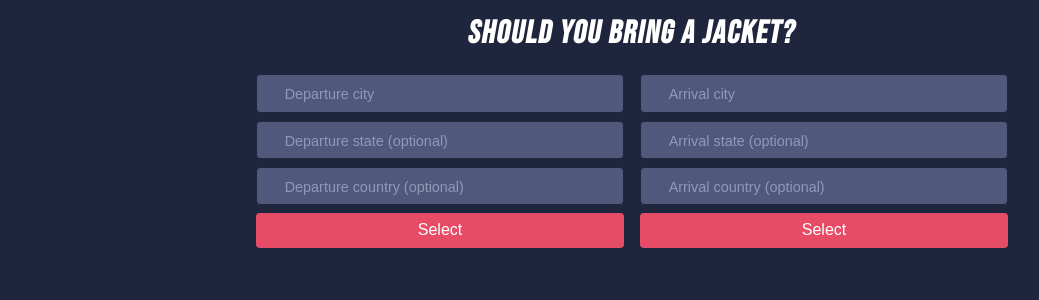
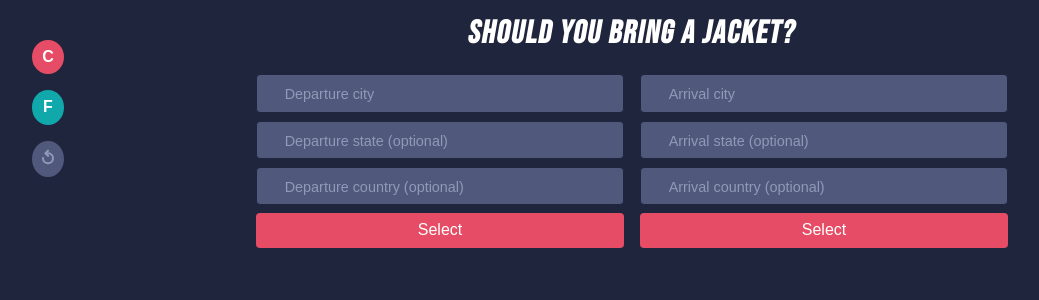
Before and after one commit to arnest00/weather-app, a React (Create React App) app: page / in a window 1280 px wide. Shown: the top 300 px of the page, without its empty margins (8-1047 px from the left). Built offline with nearby package versions, Linux system fonts and the light colour scheme.

Commit message:
Add ForecastButton component to handle unit of measurement switching and state clearing, render ForecastResult component depending on current unit

```diff
--- a/src/App.css
+++ b/src/App.css
@@ -3,9 +3,10 @@
   --bg-color: #1f253d;
   --primary-color: #394264;
   --primary-color-light: #50597b;
+  --primary-color-lighter: #9099b7;
   --secondary-color: #e64c65;
   --highlight-color: #11a8ab;
-  --feedback-color: #f2c57c;
+  --warning-color: #f2c57c;
 }
 
 * {
@@ -26,8 +27,39 @@ h1 {
 }
 
 ::placeholder {
-  color: #9099b7;
+  color: var(--primary-color-lighter);
   font-size: 0.9rem;
+}
+
+.button {
+  margin: 0.5rem;
+  padding: 0.5rem;
+  border: none;
+  border-radius: 50%;
+  font-size: 1rem;
+  transition: 250ms;
+}
+
+.option-button {
+  background-color: var(--secondary-color);
+  color: var(--font-color);
+  font-weight: 700;
+}
+
+.clear-button {
+  --ionicon-stroke-width: 64px;
+  transform: scale(-1,1);
+  background-color: var(--primary-color-light);
+  color: var(--primary-color-lighter);
+}
+
+.clear-button:hover {
+  background-color: var(--secondary-color);
+  color: var(--font-color);
+}
+
+.selected {
+  background-color: var(--highlight-color);
 }
 
 .form-container {
@@ -73,31 +105,6 @@ h1 {
 .visibility-hidden {
   visibility: hidden;
   opacity: 0;
-}
-
-.dropdown-container {
-  max-height: 9rem;
-  width: 37%;
-  overflow-y: scroll;
-  border-radius: 0.25rem;
-  background-color: var(--bg-color);
-  position: absolute;
-}
-
-.dropdown-container::-webkit-scrollbar {
-  width: 0;
-  height: 0;
-}
-
-.dropdown-item {
-  padding: 0.25rem;
-  cursor: pointer;
-  display: block;
-}
-
-.dropdown-item:hover {
-  background-color: var(--primary-color-light);
-  text-decoration: none;
 }
 
 .result {
@@ -158,6 +165,14 @@ h1 {
   transform: skewX(-10deg);
 }
 
+#options-container {
+  position: fixed;
+  top: 2rem;
+  left: 2rem;
+  display: flex;
+  flex-direction: column;
+}
+
 #forms-container {
   display: flex;
   justify-content: space-around;
@@ -178,5 +193,5 @@ h1 {
 
 #feedback {
   line-height: 1.5rem;
-  color: var(--feedback-color);
+  color: var(--warning-color);
 }
--- a/src/components/Forecast.jsx
+++ b/src/components/Forecast.jsx
@@ -2,6 +2,7 @@ import React, { useState, useEffect } from 'react';
 import ForecastForm from './ForecastForm';
 import ForecastResult from './ForecastResult';
 import ForecastFeedback from './ForecastFeedback';
+import ForecastButton from './ForecastButton';
 // import useDebounce from './useDebounce';
 import { getForecast } from '../utils/getForecast';
 // import { getForecastTest } from '../utils/getForecastTest';
@@ -13,6 +14,7 @@ function Forecast(props) {
   const [ departureForecast, setDepartureForecast ] = useState({});
   const [ arrivalForecast, setArrivalForecast ] = useState({});
   const [ feedback, setFeedback ] = useState('');
+  const [ unit, setUnit ] = useState('imperial');
 
   useEffect(() => {
     if (Object.keys(departureForecast).length !== 0 && Object.keys(arrivalForecast).length !== 0) {
@@ -23,6 +25,22 @@ function Forecast(props) {
     };
   }, [ departureForecast, arrivalForecast ]);
 
+  function handleOption(unit) {
+    setDepartureForecast({});
+    setArrivalForecast({});
+    setFeedback('');
+
+    setUnit(unit);
+  };
+
+  function handleClear() {
+    setDepartureCity('');
+    setArrivalCity('');
+    setDepartureForecast({});
+    setArrivalForecast({});
+    setFeedback('');
+  };
+
   function handleChange(e, citySetter) {
     const newDestination = [];
     for (let i = 0; i < 3; i++) {
@@ -30,33 +48,53 @@ function Forecast(props) {
       if (str.length > 0) newDestination.push(str.trim());
     };
     citySetter(newDestination.join(','));
-  }
+  };
 
-  function handleSubmit(e, currentCity, forecastSetter) {
+  function handleSubmit(e, currentCity, unit, forecastSetter) {
     e.preventDefault();
 
-    getForecast(currentCity, forecastSetter);
-    // getForecastTest(currentCity, forecastSetter);
+    getForecast(currentCity, unit, forecastSetter);
+    // getForecastTest(currentCity, unit, forecastSetter);
   };
 
   return (
     <React.Fragment>
+      <div id="options-container">
+        <ForecastButton
+          content='C'
+          className='option-button'
+          onClick={e => handleOption('metric')}
+          selected={unit === 'metric' ? 'selected' : ''}
+        />
+        <ForecastButton
+          content='F'
+          className='option-button'
+          onClick={e => handleOption('imperial')}
+          selected={unit === 'imperial' ? 'selected' : ''}
+        />
+        <ForecastButton
+          content={<ion-icon name='refresh-sharp'></ion-icon>}
+          className='clear-button'
+          onClick={handleClear}
+        />
+      </div>
+
       <div id='forms-container'>
         <ForecastForm
           name='departure'
-          onSubmit={e => handleSubmit(e, departureCity, setDepartureForecast)}
+          onSubmit={e => handleSubmit(e, departureCity, unit, setDepartureForecast)}
           onChange={e => handleChange(e, setDepartureCity)}
         />
         <ForecastForm
           name='arrival'
-          onSubmit={e => handleSubmit(e, arrivalCity, setArrivalForecast)}
+          onSubmit={e => handleSubmit(e, arrivalCity, unit, setArrivalForecast)}
           onChange={e => handleChange(e, setArrivalCity)}
         />
       </div>
 
       <div id='results-container'>
-        <ForecastResult forecast={departureForecast} />
-        <ForecastResult forecast={arrivalForecast} />
+        <ForecastResult forecast={departureForecast} unit={unit} />
+        <ForecastResult forecast={arrivalForecast} unit={unit} />
       </div>
 
       <ForecastFeedback feedback={feedback} />
--- /dev/null
+++ b/src/components/ForecastButton.jsx
@@ -0,0 +1,11 @@
+import React from 'react';
+
+function ForecastButton({ content, className, onClick, selected = '' }) {
+  let classes = `button ${className} ${selected}`;
+
+  return (
+      <button className={classes} onClick={onClick}>{content}</button>
+  );
+};
+
+export default ForecastButton;
--- a/src/components/ForecastResult.jsx
+++ b/src/components/ForecastResult.jsx
@@ -1,6 +1,6 @@
 import React from 'react';
 
-function ForecastResult({ forecast }) {
+function ForecastResult({ forecast, unit }) {
   let classes = 'result visibility-hidden';
   if (Object.keys(forecast).length !== 0) {
     classes = 'result';
@@ -14,14 +14,14 @@ function ForecastResult({ forecast }) {
       <span className='result-temp'>
         <span className='result-temp-num'>{forecast.temp}</span>
         <span className='result-temp-sym'>&deg;</span>
-        <span className='result-temp-scale'>{'F'}</span>
+        <span className='result-temp-scale'>{unit === 'imperial' ? 'F' : 'C'}</span>
       </span>
 
       <span className='result-icon-container'>{forecast.icon ? <ion-icon name={forecast.icon}></ion-icon> : ''}</span>
       <span className='result-desc'>{forecast.desc}</span>
 
       <span className='result-humidity'>Humidity: {forecast.humidity}%</span>
-      <span className='result-wind-spd'>Wind: {forecast.windSpeed}{'mph'}</span>
+      <span className='result-wind-spd'>Wind: {forecast.windSpeed}{unit === 'imperial' ? 'mph' : 'mps'}</span>
     </div>
   );
 };
--- a/src/utils/getForecast.js
+++ b/src/utils/getForecast.js
@@ -1,8 +1,8 @@
 import { getIcon } from './getIcon';
 
-export async function getForecast(q, forecastSetter) {
+export async function getForecast(q, unit, forecastSetter) {
   try {
-    const response = await fetch(`https://api.openweathermap.org/data/2.5/weather?appid=${process.env.REACT_APP_API_KEY}&units=imperial&q=${q}`);
+    const response = await fetch(`https://api.openweathermap.org/data/2.5/weather?appid=${process.env.REACT_APP_API_KEY}&units=${unit}&q=${q}`);
 
     if (response.status === 404) return forecastSetter({ error: 'Sorry, we couldn\'t find that city.' })
 
--- a/src/utils/getForecastTest.js
+++ b/src/utils/getForecastTest.js
@@ -1,4 +1,4 @@
-export function getForecastTest(q, forecastSetter) {
+export function getForecastTest(q, unit, forecastSetter) {
   let qStr = q.split(' ');
   for (let e of qStr) {
     qStr[qStr.indexOf(e)] = e.charAt(0).toUpperCase() + e.slice(1);
@@ -7,6 +7,7 @@ export function getForecastTest(q, forecastSetter) {
 
   const newForecast = {
     city: qStr,
+    unit: unit,
     desc: 'Test description',
     temp: parseInt(Math.floor((Math.random() * 20) + 60)),
     icon: 'sunny-sharp',
```
